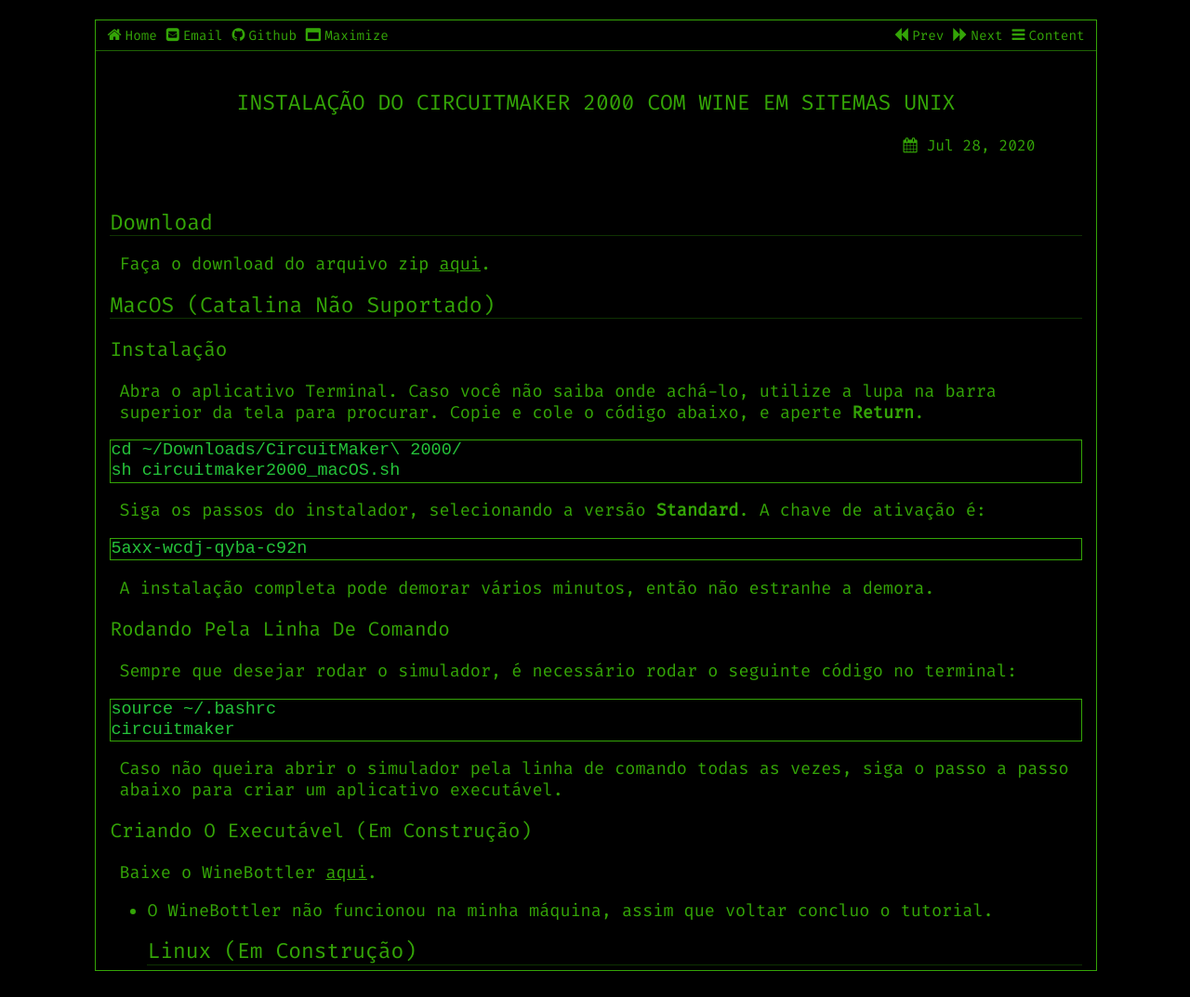
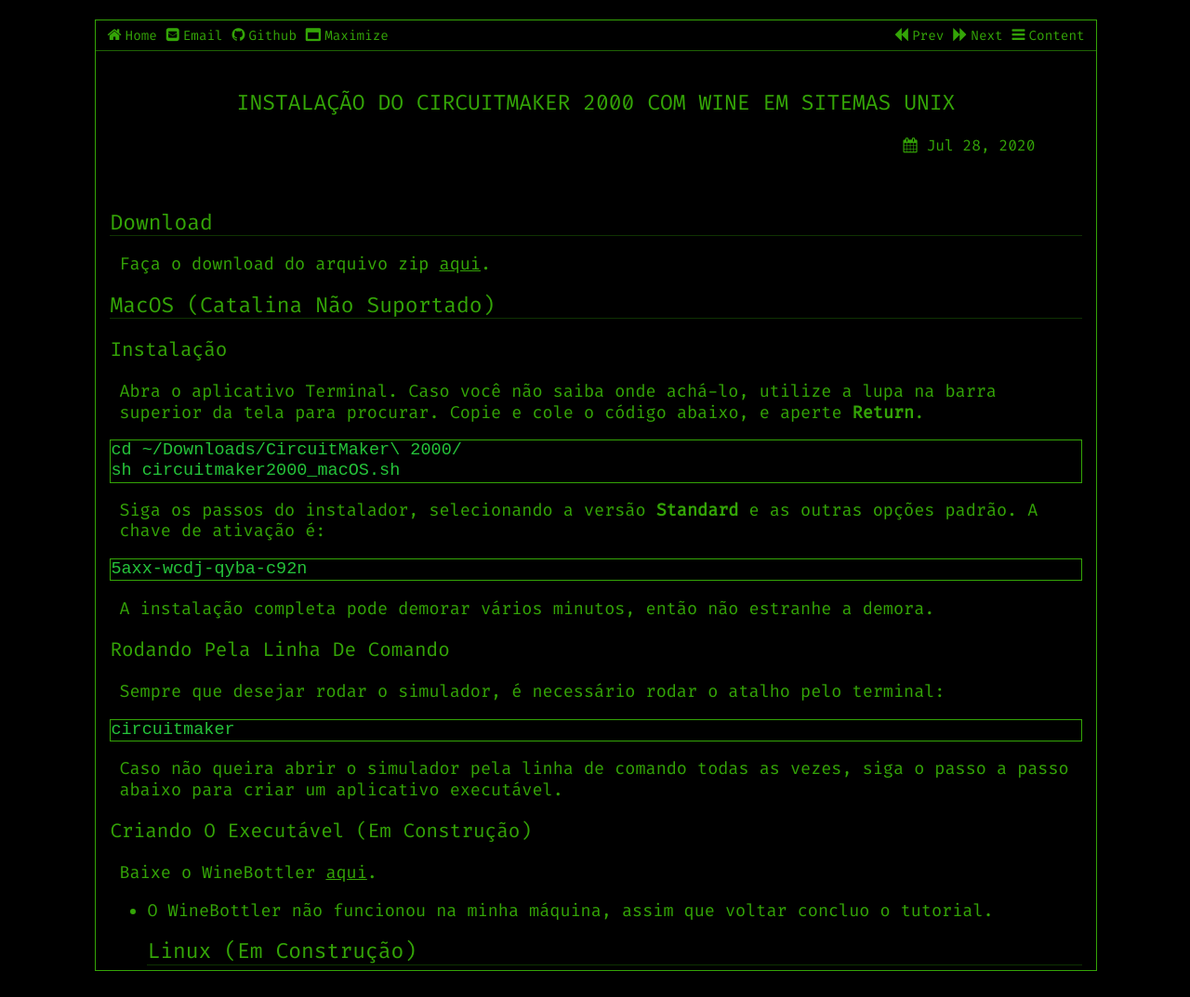
Before and after one commit to vnakayama/vnakayama.github.io, a Jekyll site: the page built from _posts/2020-07-28-circuitmaker.markdown, in a window 1280 px wide. Shown: the whole page at 93% size. Built offline with Jekyll 4.4.1, drawn with Linux system fonts in a browser that asks for light colours.

Commit message:
Update 2020-07-28-circuitmaker.markdown

````diff
--- a/_posts/2020-07-28-circuitmaker.markdown
+++ b/_posts/2020-07-28-circuitmaker.markdown
@@ -14,15 +14,14 @@
 cd ~/Downloads/CircuitMaker\ 2000/
 sh circuitmaker2000_macOS.sh
 ```
-Siga os passos do instalador, selecionando a versão **Standard**. A chave de ativação é:
+Siga os passos do instalador, selecionando a versão **Standard** e as outras opções padrão. A chave de ativação é:
 ```
 5axx-wcdj-qyba-c92n
 ```
 A instalação completa pode demorar vários minutos, então não estranhe a demora.
 ### Rodando pela linha de comando
-Sempre que desejar rodar o simulador, é necessário rodar o seguinte código no terminal:
+Sempre que desejar rodar o simulador, é necessário rodar o atalho pelo terminal:
 ```
-source ~/.bashrc
 circuitmaker
 ```
 Caso não queira abrir o simulador pela linha de comando todas as vezes, siga o passo a passo abaixo para criar um aplicativo executável.
````
